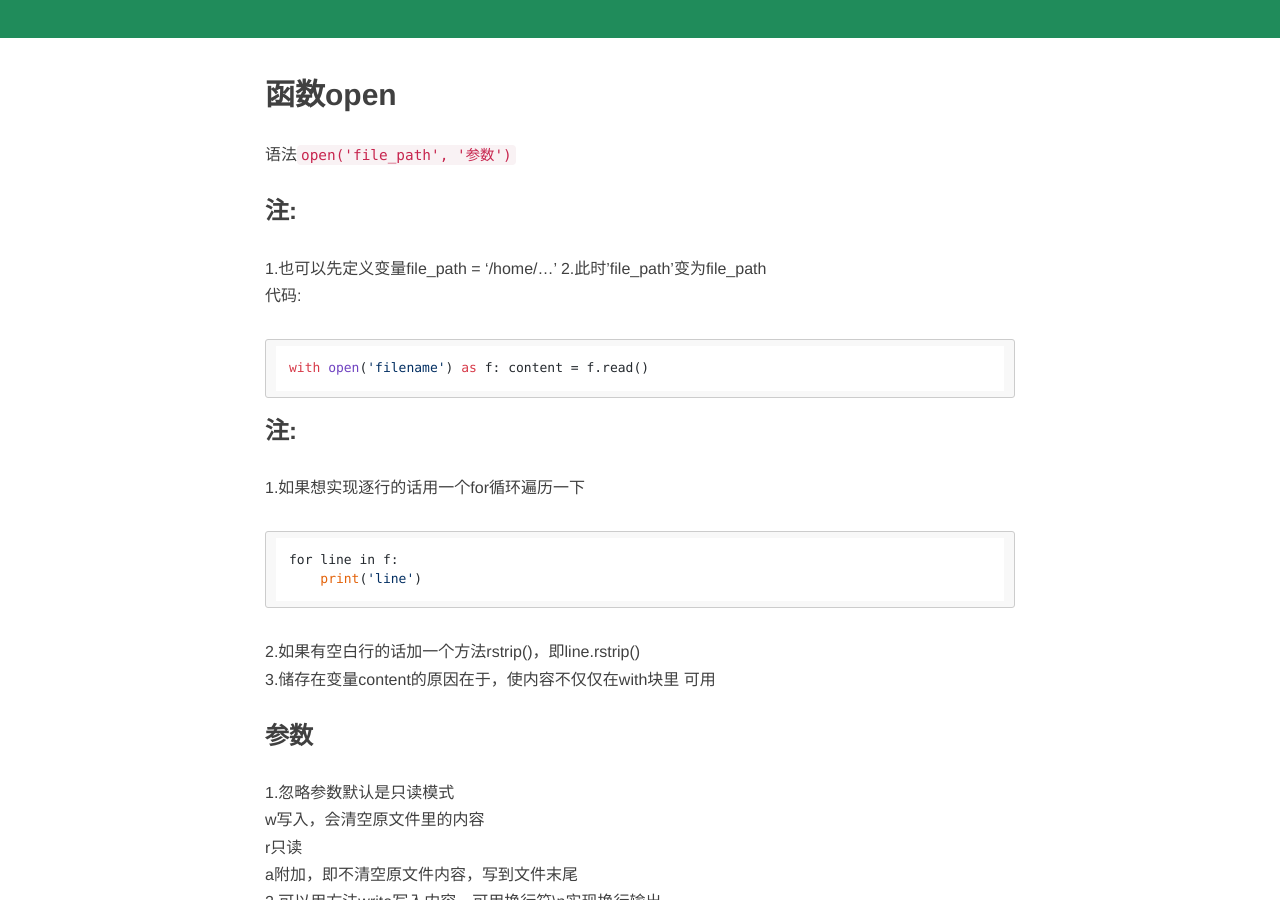
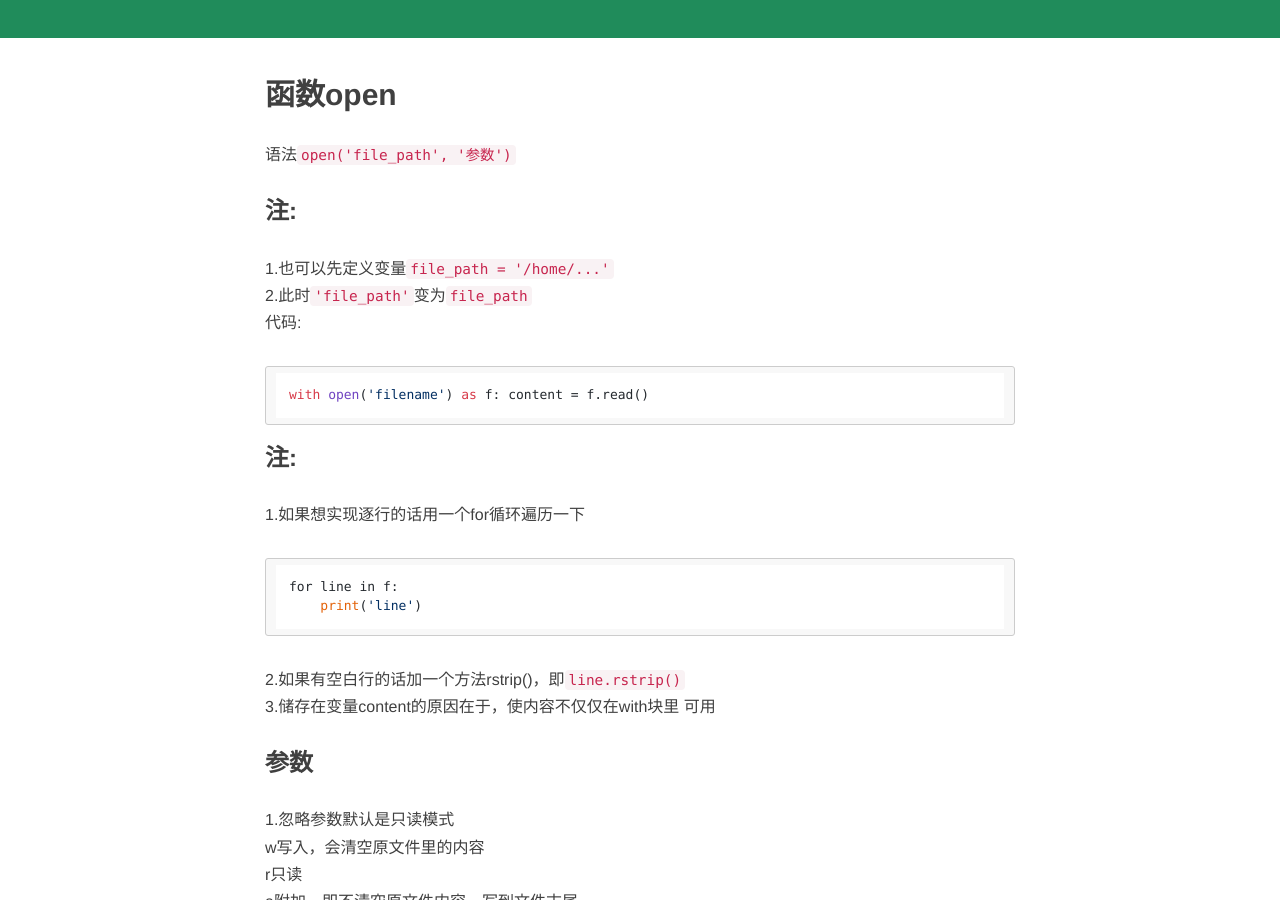
Before and after one commit to hang921727/hang.github.io, a Jekyll site: the page built from _posts/2020-12-15-第七篇.md, in a window 1280 px wide and 900 px high, scrolled down 396 px. Built offline with Jekyll 4.4.1, drawn with Linux system fonts in a browser that asks for light colours; nearby versions of some CDN libraries; comment, search, counter and statistics services are not loaded.

Commit message:
Firs Push

````diff
--- a/_posts/2020-12-15-第七篇.md
+++ b/_posts/2020-12-15-第七篇.md
@@ -10,8 +10,8 @@
 ## 函数open
 语法`open('file_path', '参数')`
 ### 注:
-1.也可以先定义变量file_path = '/home/...'
-2.此时'file_path'变为file_path
+1.也可以先定义变量`file_path = '/home/...'`
+2.此时`'file_path'`变为`file_path`
 代码:
 ```
 with open('filename') as f:
@@ -23,7 +23,7 @@
 for line in f:
     print('line')
 ```
-2.如果有空白行的话加一个方法rstrip()，即line.rstrip()
+2.如果有空白行的话加一个方法rstrip()，即`line.rstrip()`
 3.储存在变量content的原因在于，使内容不仅仅在with块里
 可用
 ### 参数
````
